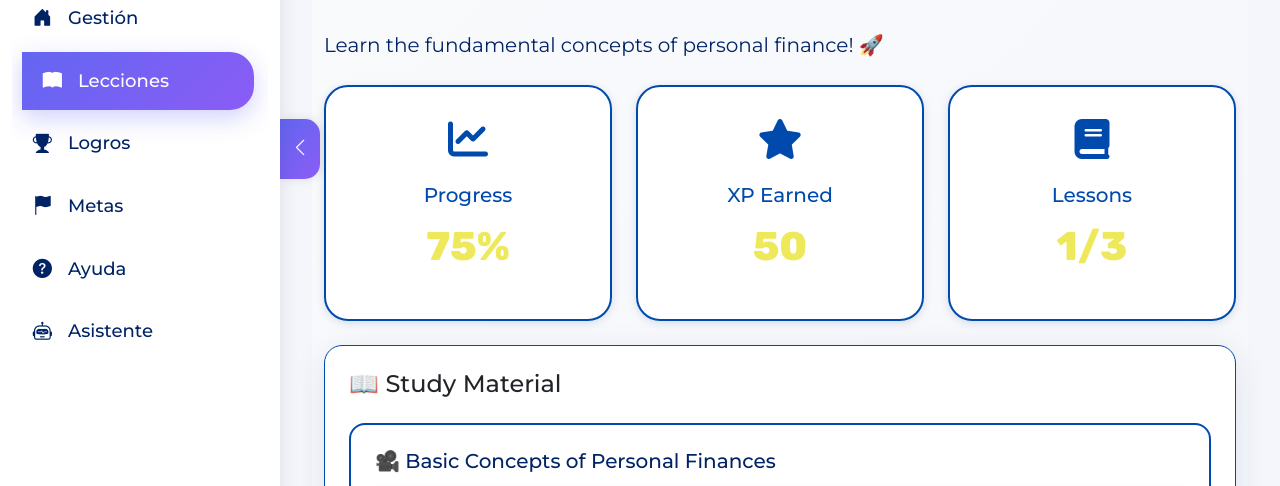
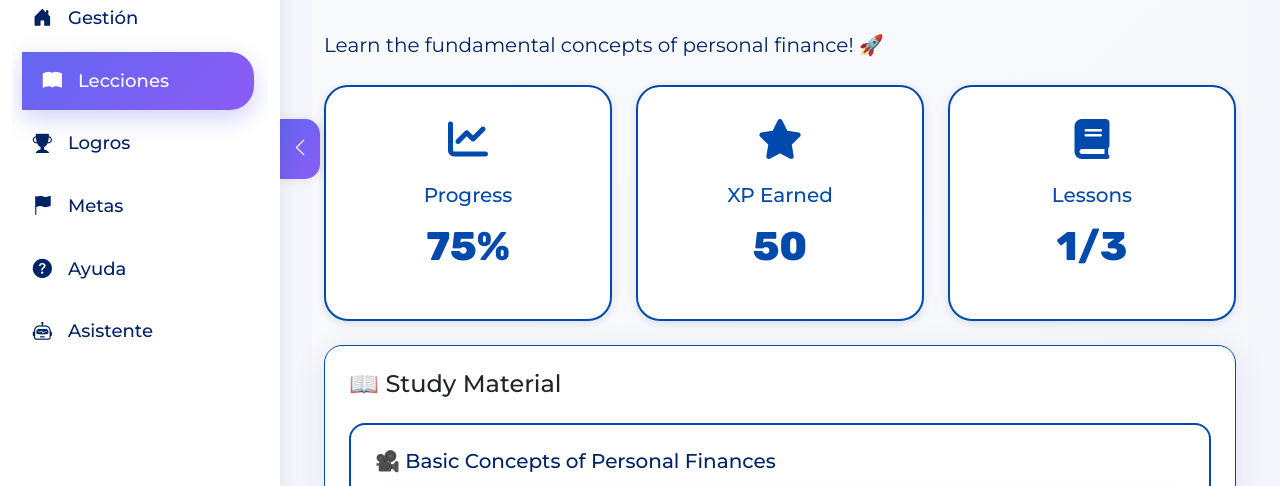
Before and after one commit to NoheliaCastro/Finx, a plain HTML site: page trivia/leccion.html in a window 1280 px wide. Shown: the part 251-737 px from the top of the page. Drawn offline with nearby package versions, Linux system fonts and the light colour scheme.

Commit message:
Update summary card styling for improved visibility in light and dark themes

```diff
--- a/trivia/leccion.html
+++ b/trivia/leccion.html
@@ -55,15 +55,19 @@
         }
         .summary-card h3 {
             color: var(--card-border);
-        }
-        .summary-card .stat-number {
-            color: #EEE95B;
+        }        .summary-card .stat-number {
+            color: #004AAD;
             background: none;
             -webkit-text-fill-color: unset;
             font-size: 2.5rem;
             font-weight: 800;
             margin-bottom: 0.5rem;
             word-break: break-all;
+        }
+
+        /* Modo oscuro - mantener el azul pero más vibrante */
+        [data-bs-theme="dark"] .summary-card .stat-number {
+            color: #6A9BD1;
         }
         @media (max-width: 991.98px) {
             .stat-number {
```
Also changed, not shown: trivia/investment_wizard.html (+7 -3 lines), trivia/savings_master.html (+7 -3 lines).
